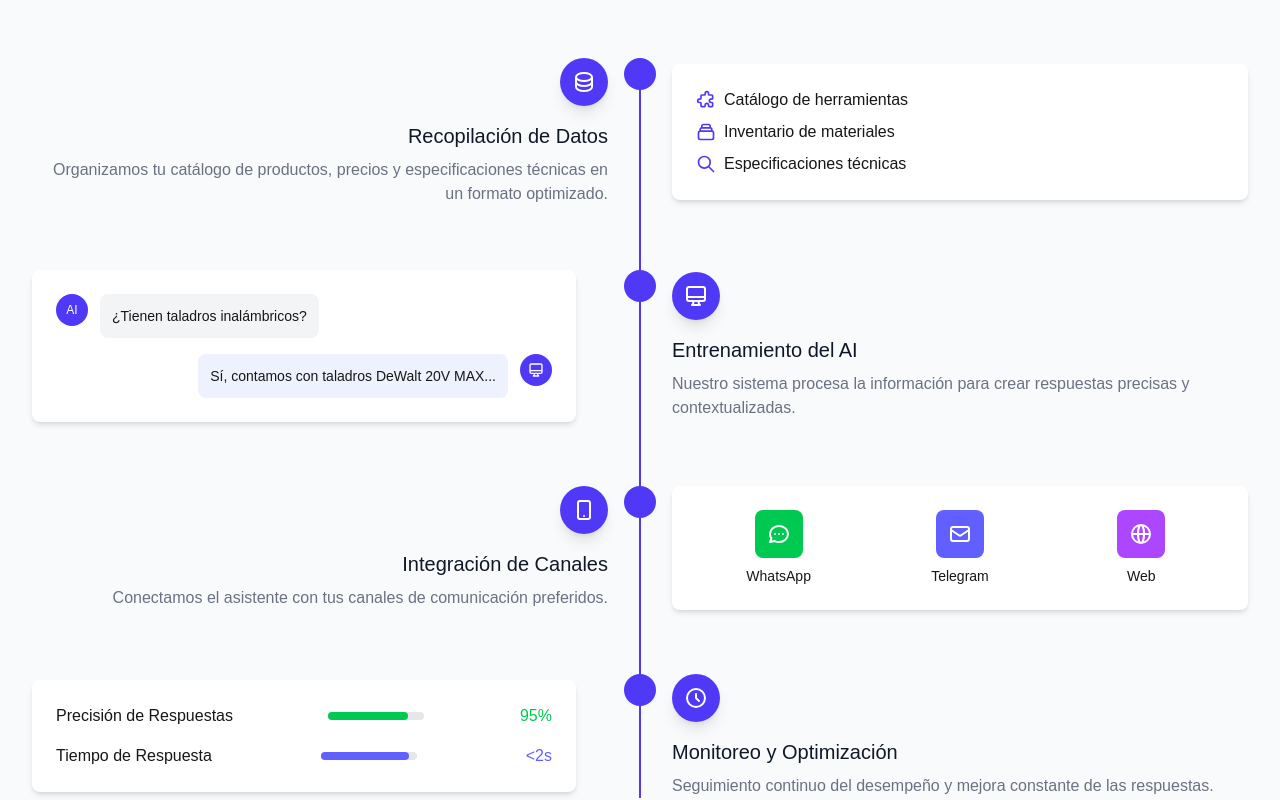
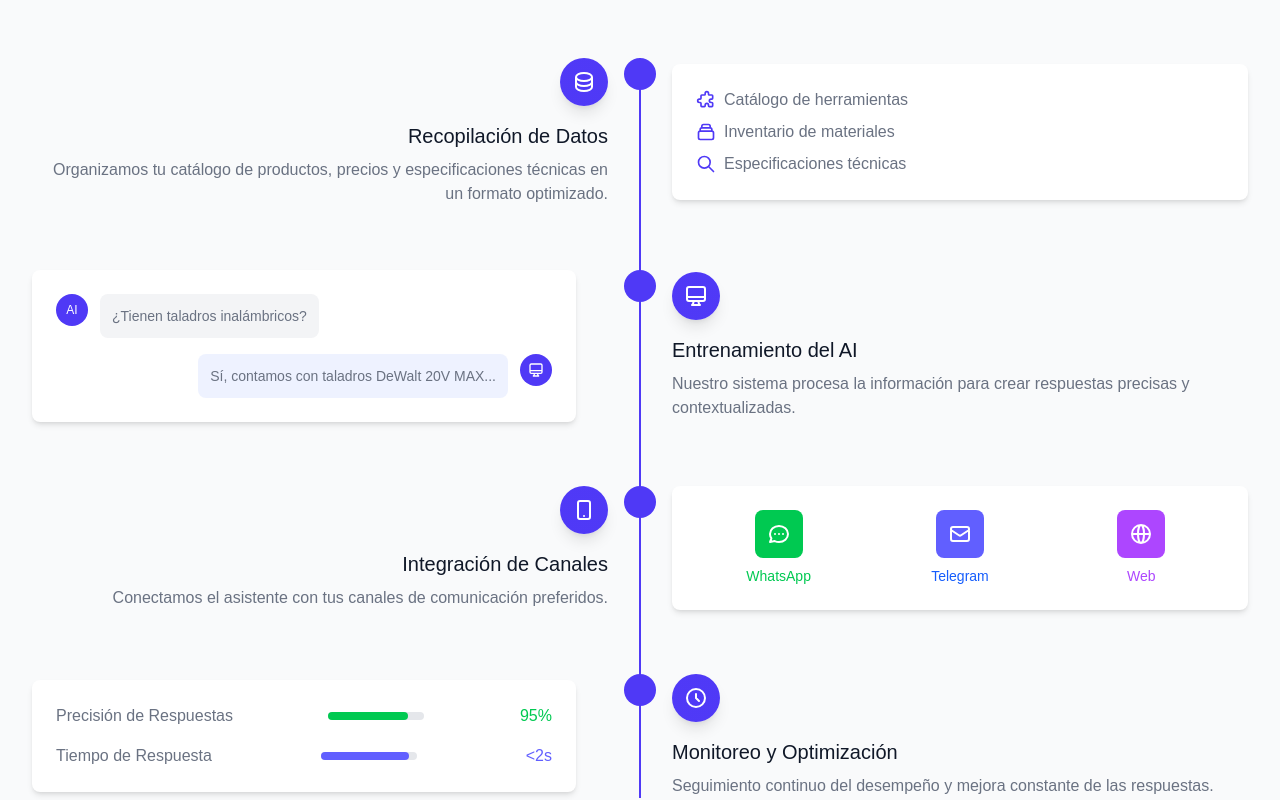
Before and after one commit to Aron1244/landing-page-n8n, a Next.js app: page /instructions in a window 1280 px wide. Shown: the part 1300-2100 px from the top of the page. Built offline with nearby package versions, Linux system fonts and the light colour scheme.

Commit message:
update instructions

```diff
--- a/src/app/instructions/page.tsx
+++ b/src/app/instructions/page.tsx
@@ -209,7 +209,9 @@ export default function Instructions() {
                                 d="M11 4a2 2 0 114 0v1a1 1 0 001 1h3a1 1 0 011 1v3a1 1 0 01-1 1h-1a2 2 0 100 4h1a1 1 0 011 1v3a1 1 0 01-1 1h-3a1 1 0 01-1-1v-1a2 2 0 10-4 0v1a1 1 0 01-1 1H7a1 1 0 01-1-1v-3a1 1 0 00-1-1H4a2 2 0 110-4h1a1 1 0 001-1V7a1 1 0 011-1h3a1 1 0 001-1V4z"
                               ></path>
                             </svg>
-                            <span>Catálogo de herramientas</span>
+                            <span className="text-gray-500">
+                              Catálogo de herramientas
+                            </span>
                           </div>
                           <div className="flex items-center space-x-2">
                             <svg
@@ -226,7 +228,9 @@ export default function Instructions() {
                                 d="M19 11H5m14 0a2 2 0 012 2v6a2 2 0 01-2 2H5a2 2 0 01-2-2v-6a2 2 0 012-2m14 0V9a2 2 0 00-2-2M5 11V9a2 2 0 012-2m0 0V5a2 2 0 012-2h6a2 2 0 012 2v2M7 7h10"
                               ></path>
                             </svg>
-                            <span>Inventario de materiales</span>
+                            <span className="text-gray-500">
+                              Inventario de materiales
+                            </span>
                           </div>
                           <div className="flex items-center space-x-2">
                             <svg
@@ -243,7 +247,9 @@ export default function Instructions() {
                                 d="M21 21l-6-6m2-5a7 7 0 11-14 0 7 7 0 0114 0z"
                               ></path>
                             </svg>
-                            <span>Especificaciones técnicas</span>
+                            <span className="text-gray-500">
+                              Especificaciones técnicas
+                            </span>
                           </div>
                         </div>
                       </div>
@@ -290,14 +296,14 @@ export default function Instructions() {
                               <span className="text-xs">AI</span>
                             </div>
                             <div className="bg-gray-100 p-3 rounded-lg">
-                              <p className="text-sm">
+                              <p className="text-sm text-gray-500">
                                 ¿Tienen taladros inalámbricos?
                               </p>
                             </div>
                           </div>
                           <div className="flex items-start space-x-3 justify-end">
                             <div className="bg-indigo-50 p-3 rounded-lg">
-                              <p className="text-sm">
+                              <p className="text-sm text-gray-500">
                                 Sí, contamos con taladros DeWalt 20V MAX...
                               </p>
                             </div>
@@ -375,7 +381,9 @@ export default function Instructions() {
                                 ></path>
                               </svg>
                             </div>
-                            <span className="mt-2 text-sm">WhatsApp</span>
+                            <span className="mt-2 text-sm text-green-500">
+                              WhatsApp
+                            </span>
                           </div>
                           <div className="flex flex-col items-center">
                             <div className="h-12 w-12 rounded-lg bg-indigo-500 flex items-center justify-center text-white">
@@ -394,7 +402,9 @@ export default function Instructions() {
                                 ></path>
                               </svg>
                             </div>
-                            <span className="mt-2 text-sm">Telegram</span>
+                            <span className="mt-2 text-sm text-blue-600">
+                              Telegram
+                            </span>
                           </div>
                           <div className="flex flex-col items-center">
                             <div className="h-12 w-12 rounded-lg bg-purple-500 flex items-center justify-center text-white">
@@ -413,7 +423,9 @@ export default function Instructions() {
                                 ></path>
                               </svg>
                             </div>
-                            <span className="mt-2 text-sm">Web</span>
+                            <span className="mt-2 text-sm text-purple-500">
+                              Web
+                            </span>
                           </div>
                         </div>
                       </div>
@@ -456,14 +468,18 @@ export default function Instructions() {
                       <div className="bg-white p-6 rounded-lg shadow-md">
                         <div className="space-y-4">
                           <div className="flex justify-between items-center">
-                            <span>Precisión de Respuestas</span>
+                            <span className="text-gray-500">
+                              Precisión de Respuestas
+                            </span>
                             <div className="h-2 w-24 bg-gray-200 rounded-full">
                               <div className="h-2 w-20 bg-green-500 rounded-full"></div>
                             </div>
                             <span className="text-green-500">95%</span>
                           </div>
                           <div className="flex justify-between items-center">
-                            <span>Tiempo de Respuesta</span>
+                            <span className="text-gray-500">
+                              Tiempo de Respuesta
+                            </span>
                             <div className="h-2 w-24 bg-gray-200 rounded-full">
                               <div className="h-2 w-22 bg-indigo-500 rounded-full"></div>
                             </div>
```
